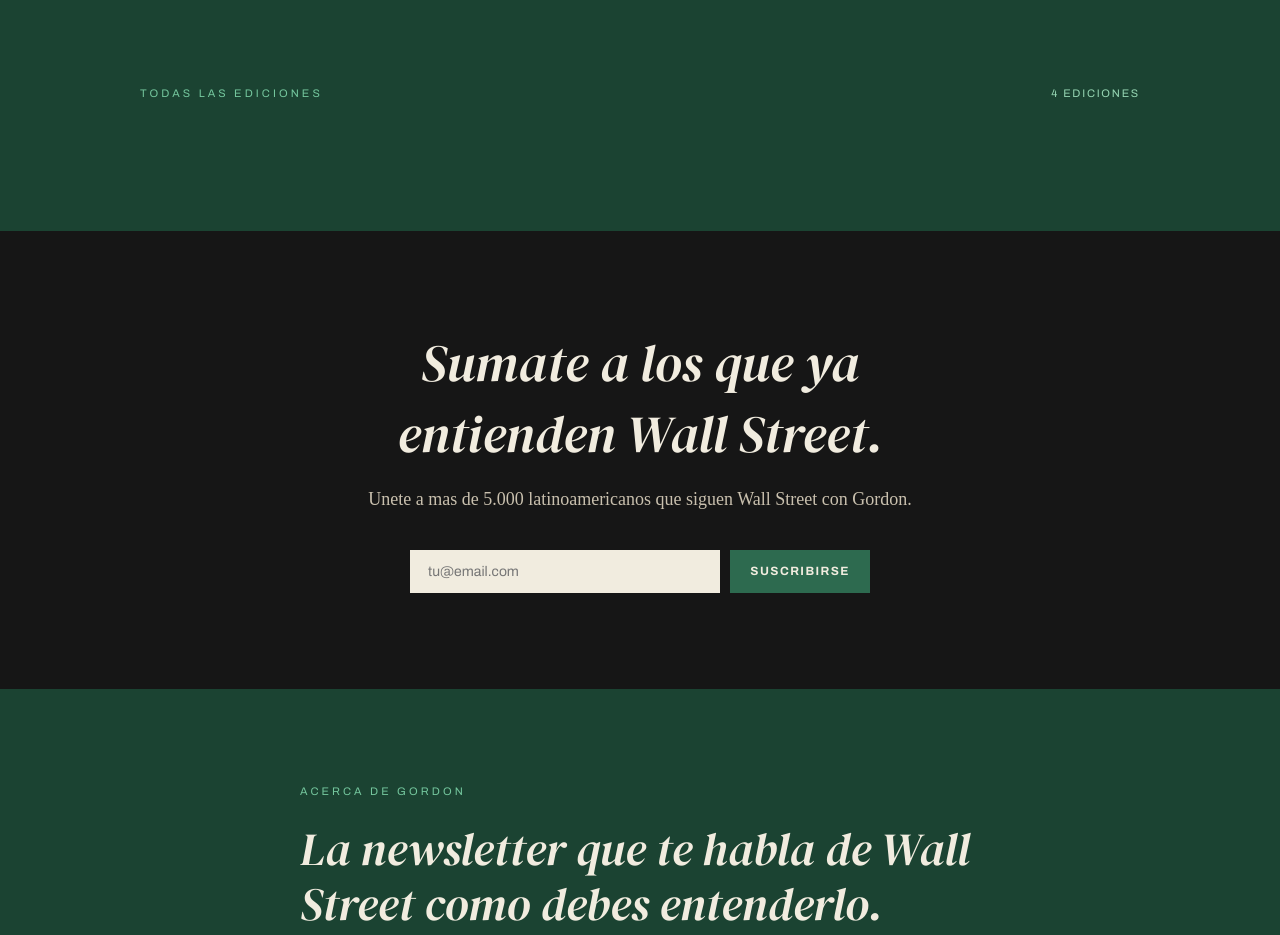
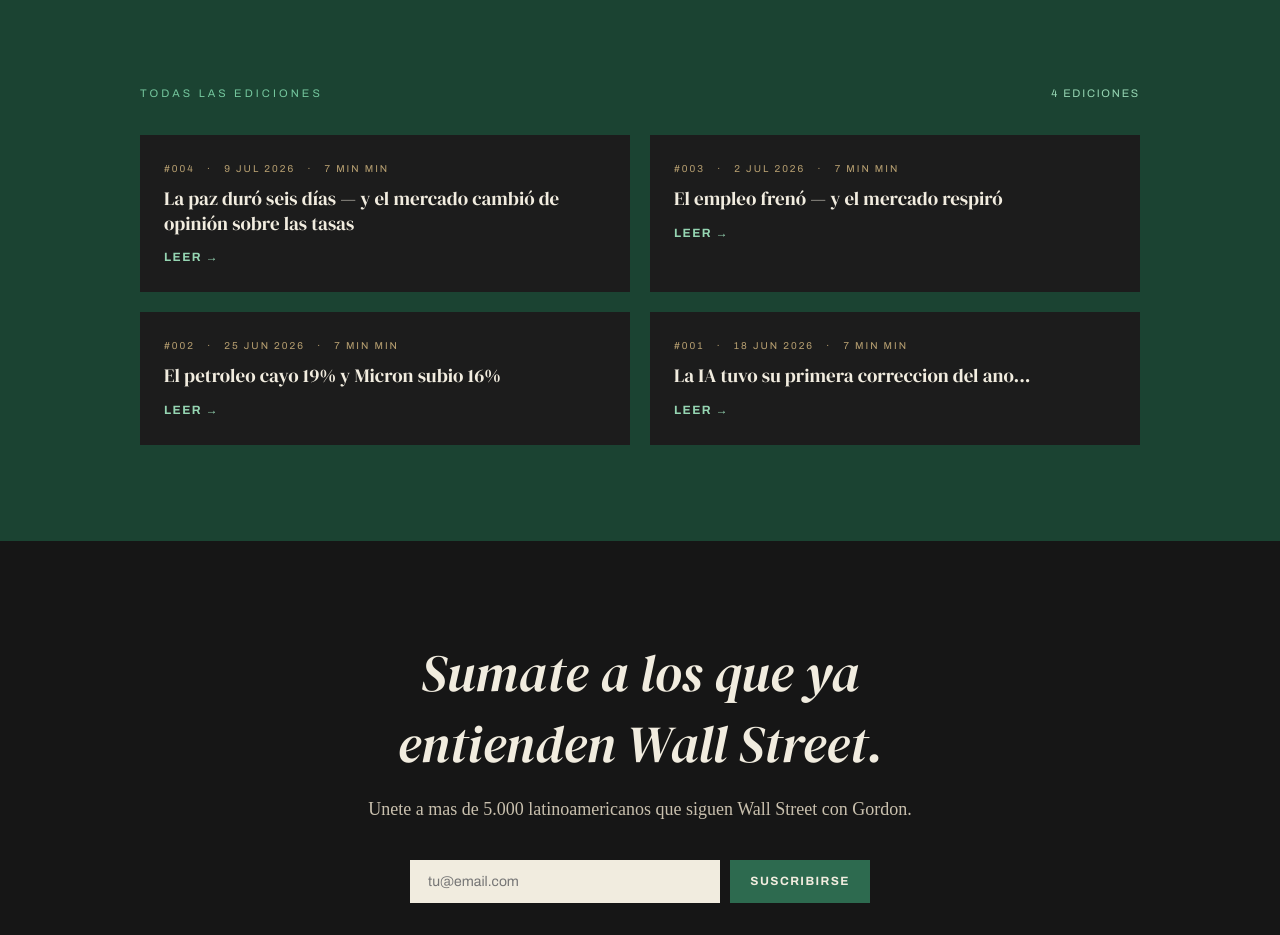
Before and after one commit to guigacosta-o2/gordon, a plain HTML site: page index.html in a window 1280 px wide. Shown: the part 1060-1995 px from the top of the page. Drawn offline with Linux system fonts and the light colour scheme.

Commit message:
Fix HTML escaping in editions grid links

```diff
--- a/index.html
+++ b/index.html
@@ -246,7 +246,7 @@
     const grid = document.getElementById('editions-grid');
     if (grid) {
       grid.innerHTML = editions.map((e) => {
-        return '<a href="' + e.file + '" style="display:block;background:#1c1c1c;padding:28px 24px;text-decoration:none;color:#F1ECDF;transition:background 0.15s;" onmouseover="this.style.background='#252525'" onmouseout="this.style.background='#1c1c1c'">' +
+        return '<a href="' + e.file + '" style="display:block;background:#1c1c1c;padding:28px 24px;text-decoration:none;color:#F1ECDF;transition:background 0.15s;" onmouseover=\"this.style.background=\'#252525\'\" onmouseout=\"this.style.background=\'#1c1c1c\'\">' +
           '<div style="display:flex;gap:12px;align-items:center;font-size:10px;letter-spacing:0.2em;color:#B8A071;margin-bottom:12px;">' +
           '<span>' + e.label + '</span><span>·</span><span>' + e.date + '</span><span>·</span><span>' + e.read + ' MIN</span>' +
           '</div>' +
```
